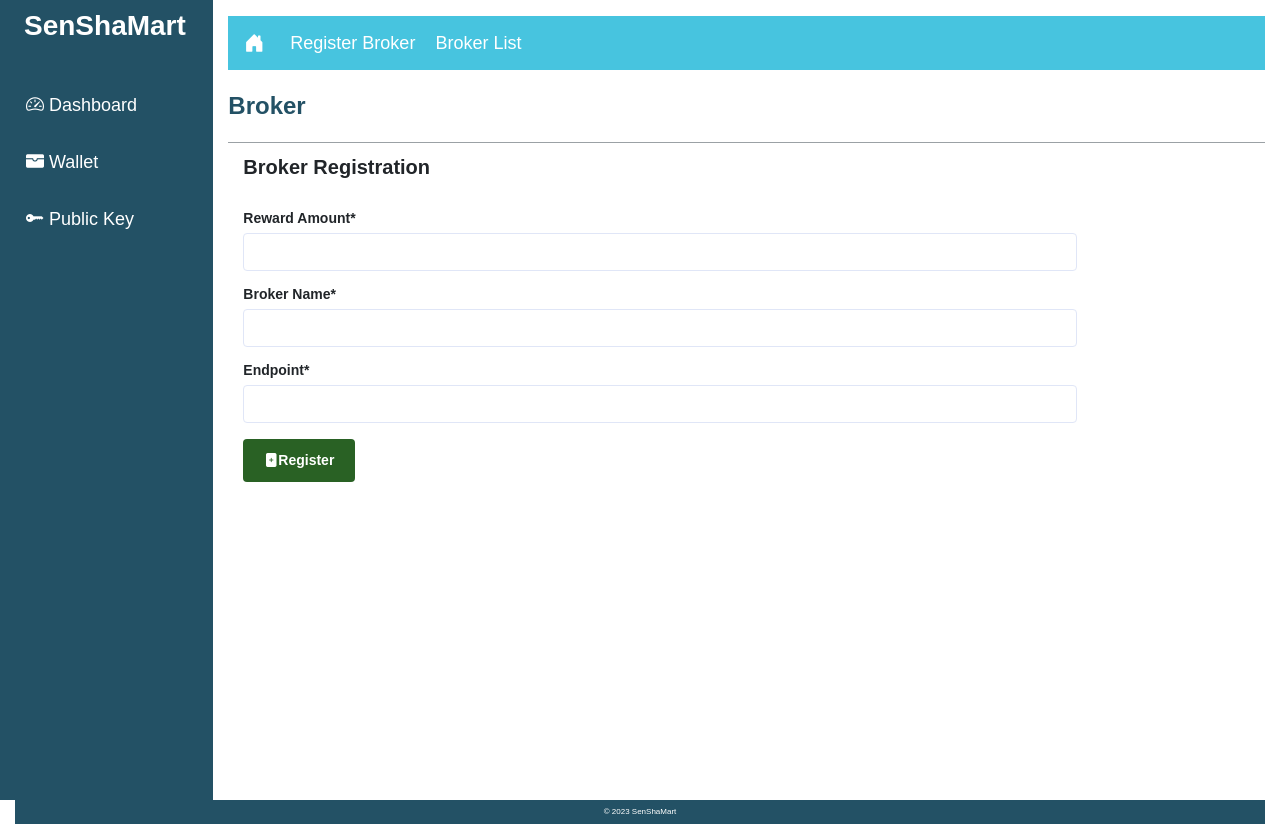
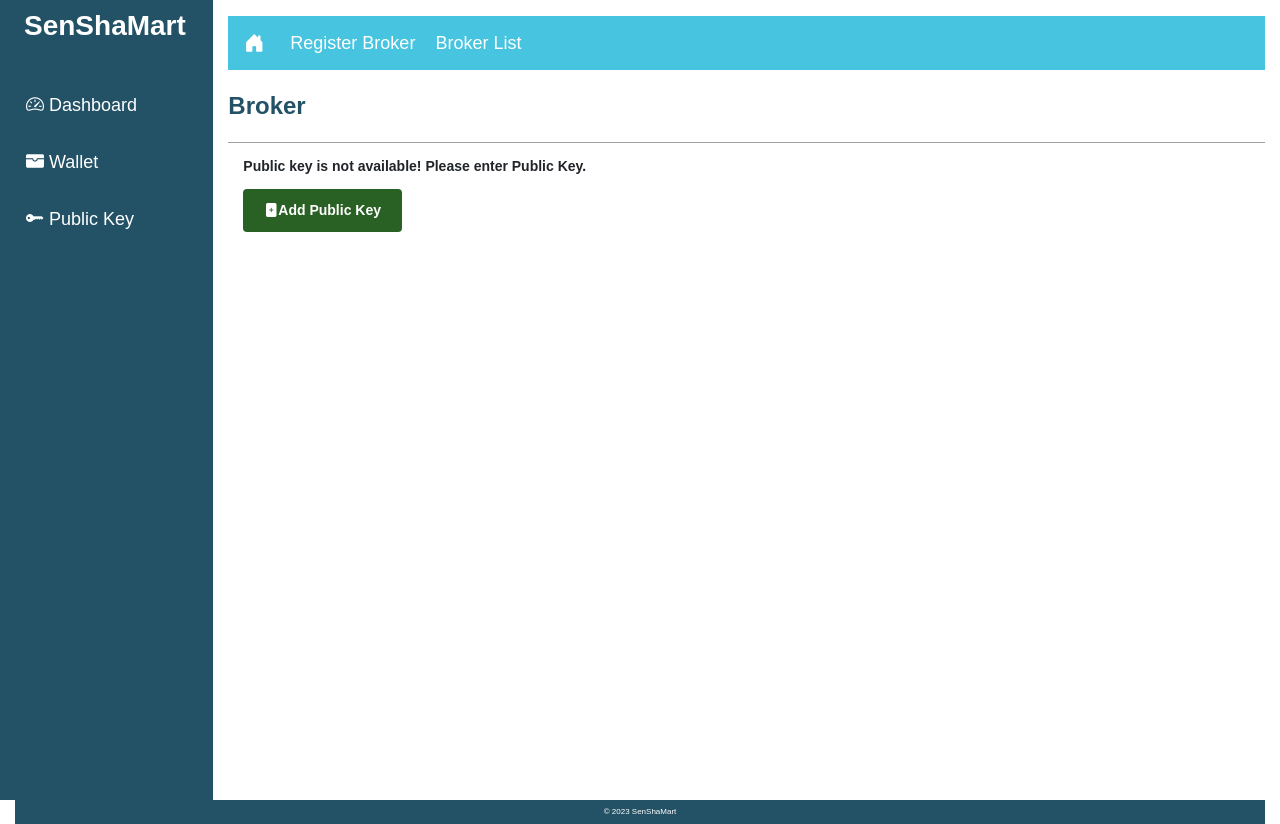
Before and after one commit to sampathmedawatta/SheShaMartDash, a React (Create React App) app: page /broker in a window 1280 px wide. Built offline with nearby package versions, Linux system fonts and the light colour scheme.

Commit message:
add public key validations to sensor, broker reg

```diff
--- a/src/components/Broker.js
+++ b/src/components/Broker.js
@@ -1,8 +1,20 @@
-import React, { useState } from "react";
+import React, { useState, useContext, useEffect } from "react";
 import BrokerService from "../services/broker.service";
 import BrokerSubMenu from "../components/UI/SubMenu/BrokerSubMenu";
+import { Context } from "../context/context";
+import ValidatePublicKey from "../components/ValidatePublicKey";
 
 const Broker = () => {
+
+  const { savedPublicKey } = useContext(Context);
+  const [showPopup, setShowPopup] = useState(false);
+
+  useEffect(() => {
+    if (!savedPublicKey) {
+      setShowPopup(true);
+    }
+  }, []);
+
   const [formData, setFormData] = useState({
     rewardAmount: "",
     brokerName: "",
@@ -67,6 +79,9 @@ const Broker = () => {
         </div>
       </div>
 
+      {showPopup && <ValidatePublicKey />}
+
+      {!showPopup && (
         <div className="row">
           <div className="col-12">
             <br />
@@ -130,10 +145,15 @@ const Broker = () => {
                   {errors.endpoint && (
                     <span className="form-error">{errors.endpoint}</span>
                   )}
-                <div className="invalid-feedback">Please enter a Endpoint</div>
+                  <div className="invalid-feedback">
+                    Please enter a Endpoint
+                  </div>
                 </div>
                 <div className="form-group ">
-                <button type="submit" className="btn btn-add bi-file-plus-fill">
+                  <button
+                    type="submit"
+                    className="btn btn-add bi-file-plus-fill"
+                  >
                     Register
                   </button>
                 </div>
@@ -141,6 +161,7 @@ const Broker = () => {
             </div>
           </div>
         </div>
+      )}
     </div>
   );
 };
--- a/src/components/SensorList.js
+++ b/src/components/SensorList.js
@@ -1,11 +1,22 @@
 import React, { useState, useEffect, useContext } from "react";
 import SensorService from "../services/sensor.service";
-import { Context } from "../context/context";
 import { Link, useNavigate } from "react-router-dom";
 import ProviderSubMenu from "../components/UI/SubMenu/ProviderSubMenu";
 import BrokerService from "../services/broker.service";
+import { Context } from "../context/context";
+import ValidatePublicKey from "../components/ValidatePublicKey";
 
 function SensorList() {
+
+   const { savedPublicKey } = useContext(Context);
+   const [showPopup, setShowPopup] = useState(false);
+
+   useEffect(() => {
+     if (!savedPublicKey) {
+       setShowPopup(true);
+     }
+   }, []);
+
   const { setSensors } = useContext(Context);
   const [registeredSensors, setRegisteredSensors] = useState(null);
   const { sensorList, setSensorList } = useContext(Context);
@@ -79,6 +90,10 @@ function SensorList() {
           <div className="title-heders">Provider</div>
         </div>
       </div>
+
+      {showPopup && <ValidatePublicKey />}
+
+      {!showPopup && (
         <div className="row">
           <div className="col-12">
             <br />
@@ -144,6 +159,7 @@ function SensorList() {
             </div>
           </div>
         </div>
+      )}
     </div>
   );
 }
--- a/src/components/ValidatePublicKey.js
+++ b/src/components/ValidatePublicKey.js
@@ -22,13 +22,13 @@ const navigate = useNavigate();
       {showPopup && (
         <div className="row">
           <div className="col-12 popup">
-            <div className="form-group col-3 mt-3 popup-content">
-              <p>Public key is not available!</p>
+            <div className="form-group col-5 mt-3 popup-content">
+              <p>Public key is not available! Please enter Public Key.</p>
               <button
                 onClick={handleClosePopup}
                 className="btn btn-add bi-file-plus-fill"
               >
-                Add a Public Key
+                Add Public Key
               </button>
             </div>
           </div>
```
Lines whose indentation alone changed are shown as unchanged.
